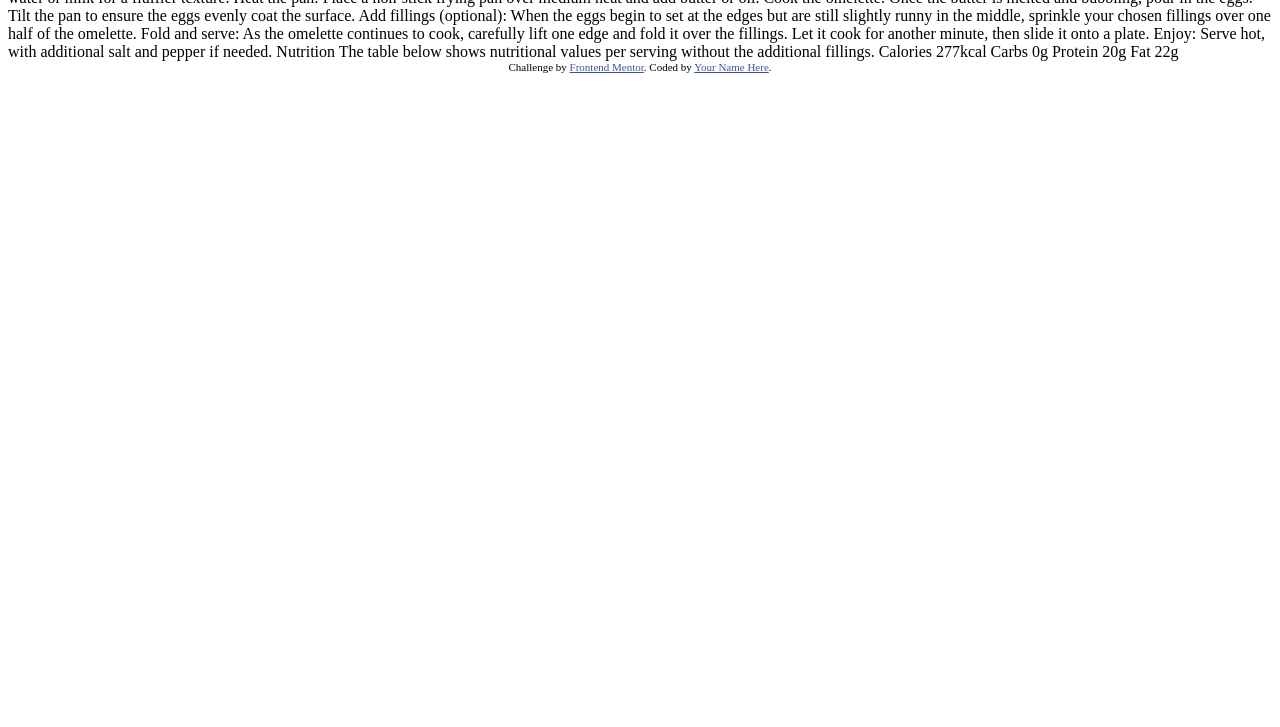
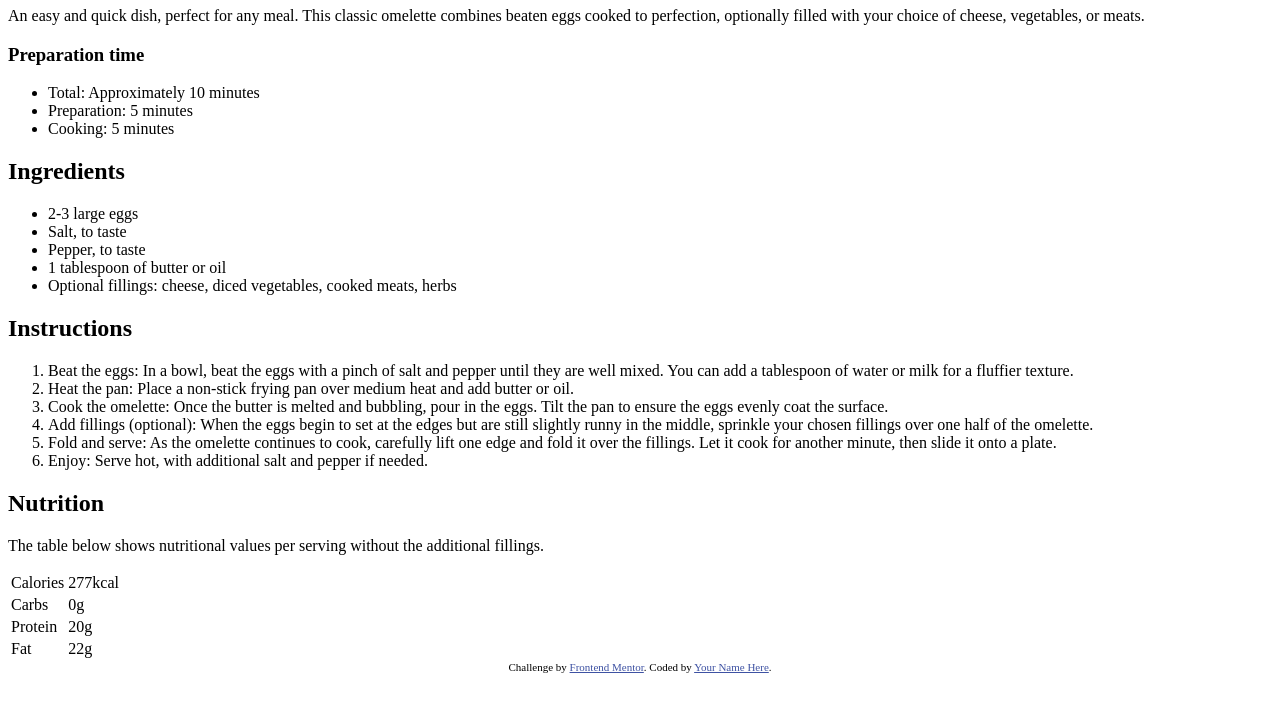
Before and after one commit to DavidCaffrey/recipe-page, a plain HTML site: page index.html in a window 1280 px wide. Shown: the part 73-800 px from the top of the page. Drawn offline with Linux system fonts and the light colour scheme.

Commit message:
very basic structure setup

```diff
--- a/index.html
+++ b/index.html
@@ -1,77 +1,85 @@
 <!DOCTYPE html>
 <html lang="en">
+
 <head>
-  <meta charset="UTF-8">
-  <meta name="viewport" content="width=device-width, initial-scale=1.0"> <!-- displays site properly based on user's device -->
+    <meta charset="UTF-8" />
+    <meta name="viewport" content="width=device-width, initial-scale=1.0" />
+    <!-- displays site properly based on user's device -->
 
-  <link rel="icon" type="image/png" sizes="32x32" href="./assets/images/favicon-32x32.png">
+    <link rel="icon" type="image/png" sizes="32x32" href="./assets/images/favicon-32x32.png" />
+    <link rel="stylesheet" href="styles.css" />
+    <title>Frontend Mentor | Recipe page</title>
 
-  <title>Frontend Mentor | Recipe page</title>
+    <!-- Feel free to remove these styles or customise in your own stylesheet 👍 -->
+</head>
 
-  <!-- Feel free to remove these styles or customise in your own stylesheet 👍 -->
-  <style>
-    .attribution { font-size: 11px; text-align: center; }
-    .attribution a { color: hsl(228, 45%, 44%); }
-  </style>
-</head>
 <body>
+    <h1>Simple Omelette Recipe</h1>
+    <p>
+        An easy and quick dish, perfect for any meal. This classic omelette combines beaten eggs cooked to perfection, optionally filled with your choice of cheese, vegetables, or meats.
+    </p>
+    <h3>Preparation time</h3>
+    <ul>
+        <li>Total: Approximately 10 minutes</li>
+        <li>Preparation: 5 minutes</li>
+        <li>Cooking: 5 minutes</li>
+    </ul>
+    <h2>Ingredients</h2>
+    <ul>
+        <li>2-3 large eggs</li>
+        <li>Salt, to taste</li>
+        <li>Pepper, to taste</li>
+        <li>1 tablespoon of butter or oil</li>
+        <li>Optional fillings: cheese, diced vegetables, cooked meats, herbs</li>
+    </ul>
+    <h2>Instructions</h2>
+    <ol>
+        <li>
+            Beat the eggs: In a bowl, beat the eggs with a pinch of salt and pepper until they are well mixed. You can add a tablespoon of water or milk for a fluffier texture.
+        </li>
+        <li>
+            Heat the pan: Place a non-stick frying pan over medium heat and add butter or oil.
+        </li>
+        <li>
+            Cook the omelette: Once the butter is melted and bubbling, pour in the eggs. Tilt the pan to ensure the eggs evenly coat the surface.
+        </li>
+        <li>
+            Add fillings (optional): When the eggs begin to set at the edges but are still slightly runny in the middle, sprinkle your chosen fillings over one half of the omelette.
+        </li>
+        <li>
+            Fold and serve: As the omelette continues to cook, carefully lift one edge and fold it over the fillings. Let it cook for another minute, then slide it onto a plate.
+        </li>
+        <li>Enjoy: Serve hot, with additional salt and pepper if needed.</li>
+    </ol>
 
-  Simple Omelette Recipe
+    <h2>Nutrition</h2>
+    <p>
+        The table below shows nutritional values per serving without the additional fillings.
+    </p>
+    <table>
+        <tr>
+            <td>Calories</td>
+            <td>277kcal</td>
+        </tr>
+        <tr>
+            <td>Carbs</td>
+            <td>0g</td>
+        </tr>
+        <tr>
+            <td>Protein</td>
+            <td>20g</td>
+        </tr>
+        <tr>
+            <td>Fat</td>
+            <td>22g</td>
+        </tr>
+    </table>
 
-  An easy and quick dish, perfect for any meal. This classic omelette combines beaten eggs cooked
-  to perfection, optionally filled with your choice of cheese, vegetables, or meats.
+    <div class="attribution">
+        Challenge by
+        <a href="https://www.frontendmentor.io?ref=challenge" target="_blank">Frontend Mentor</a
+      >. Coded by <a href="#">Your Name Here</a>.
+    </div>
+</body>
 
-  Preparation time
-
-  Total: Approximately 10 minutes
-  Preparation: 5 minutes
-  Cooking: 5 minutes
-
-  Ingredients
-
-  2-3 large eggs
-  Salt, to taste
-  Pepper, to taste
-  1 tablespoon of butter or oil
-  Optional fillings: cheese, diced vegetables, cooked meats, herbs
-
-  Instructions
-
-  Beat the eggs: In a bowl, beat the eggs with a pinch of salt and pepper until they are well mixed.
-  You can add a tablespoon of water or milk for a fluffier texture.
-
-  Heat the pan: Place a non-stick frying pan over medium heat and add butter or oil.
-
-  Cook the omelette: Once the butter is melted and bubbling, pour in the eggs. Tilt the pan to ensure
-  the eggs evenly coat the surface.
-
-  Add fillings (optional): When the eggs begin to set at the edges but are still slightly runny in the
-  middle, sprinkle your chosen fillings over one half of the omelette.
-
-  Fold and serve: As the omelette continues to cook, carefully lift one edge and fold it over the
-  fillings. Let it cook for another minute, then slide it onto a plate.
-
-  Enjoy: Serve hot, with additional salt and pepper if needed.
-
-  Nutrition
-
-  The table below shows nutritional values per serving without the additional fillings.
-
-  Calories
-  277kcal
-
-  Carbs
-  0g
-
-  Protein
-  20g
-
-  Fat
-  22g
-
-  <div class="attribution">
-    Challenge by <a href="https://www.frontendmentor.io?ref=challenge" target="_blank">Frontend Mentor</a>.
-    Coded by <a href="#">Your Name Here</a>.
-  </div>
-</body>
 </html>
--- /dev/null
+++ b/styles.css
@@ -0,0 +1,8 @@
+.attribution {
+    font-size: 11px;
+    text-align: center;
+}
+
+.attribution a {
+    color: hsl(228, 45%, 44%);
+}
```
